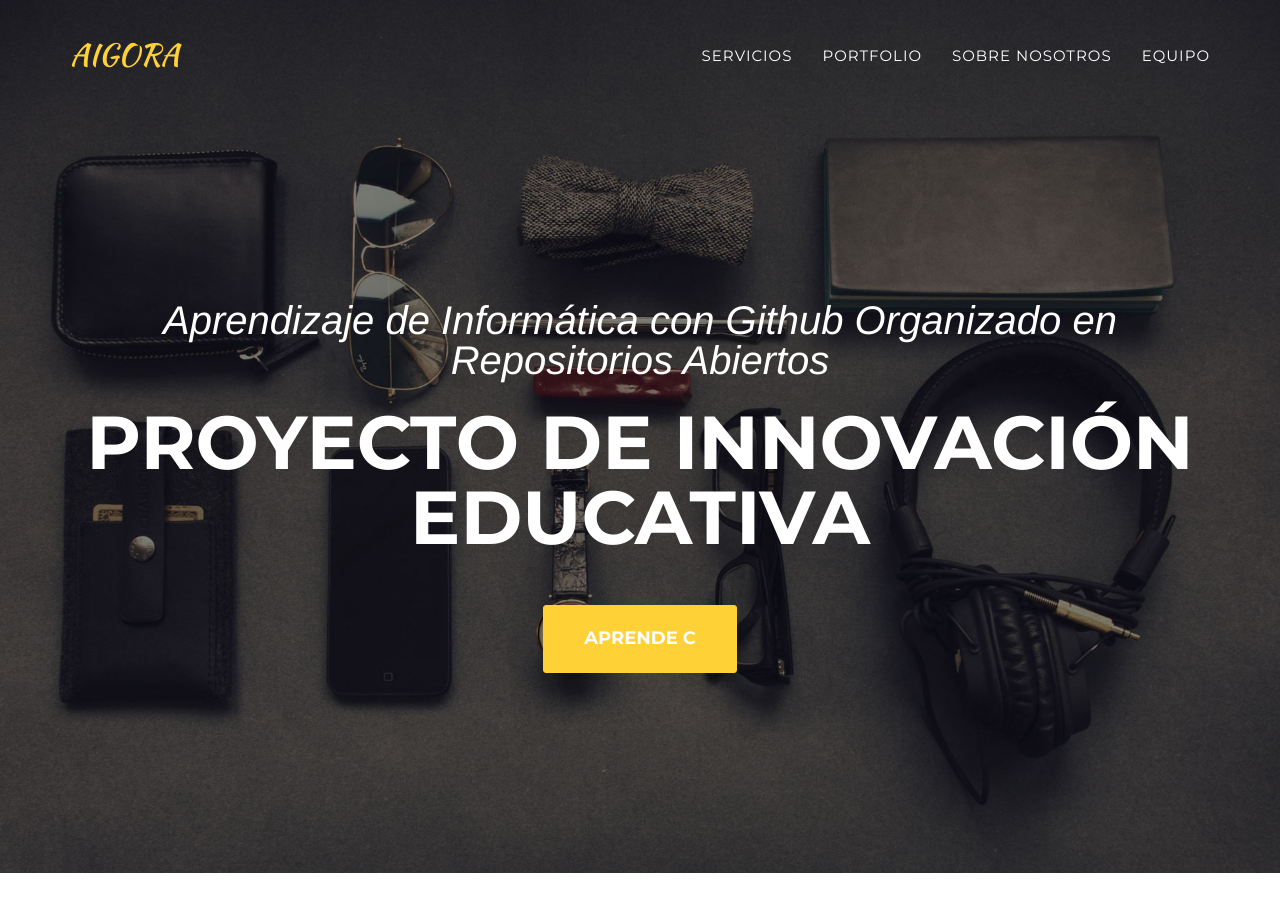
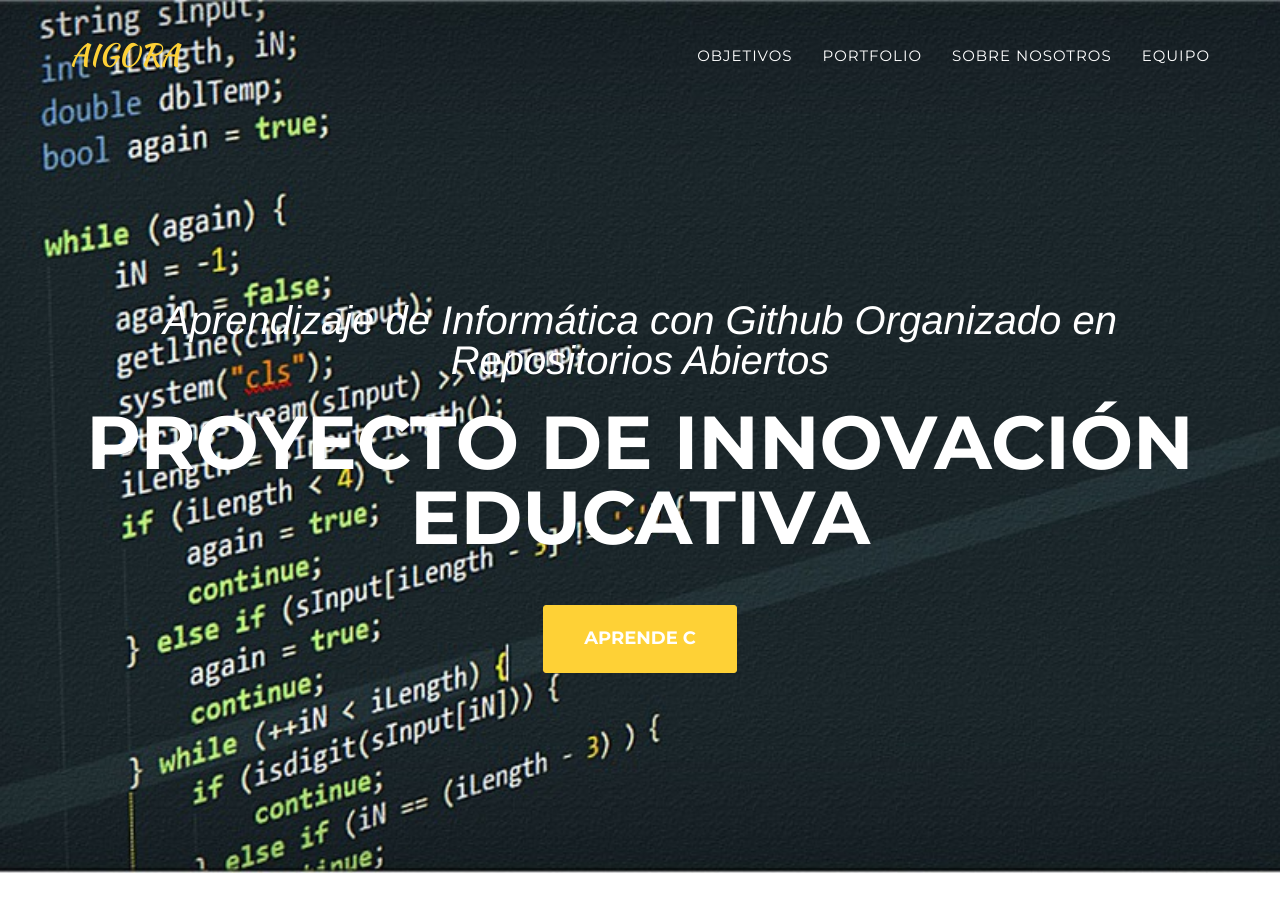
Before and after one commit to aigora/aigora.github.io, a Jekyll site: the page built from index.html, in a window 1280 px wide and 900 px high. Built offline with Jekyll 4.4.1, drawn with Linux system fonts in a browser that asks for light colours; some web fonts are replaced.

Commit message:
Cambio imagen portada

```diff
--- a/_includes/header.html
+++ b/_includes/header.html
@@ -19,7 +19,7 @@
                         <a href="#page-top"></a>
                     </li>
                     <li>
-                        <a class="page-scroll" href="#services">Servicios</a>
+                        <a class="page-scroll" href="#services">Objetivos</a>
                     </li>
                     <li>
                         <a class="page-scroll" href="#portfolio">Portfolio</a>
```
Also changed, not shown: img/header-bg.jpg.
